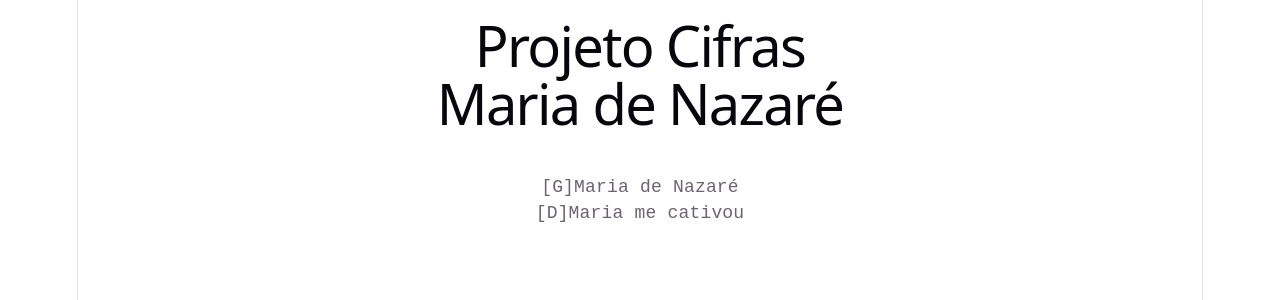
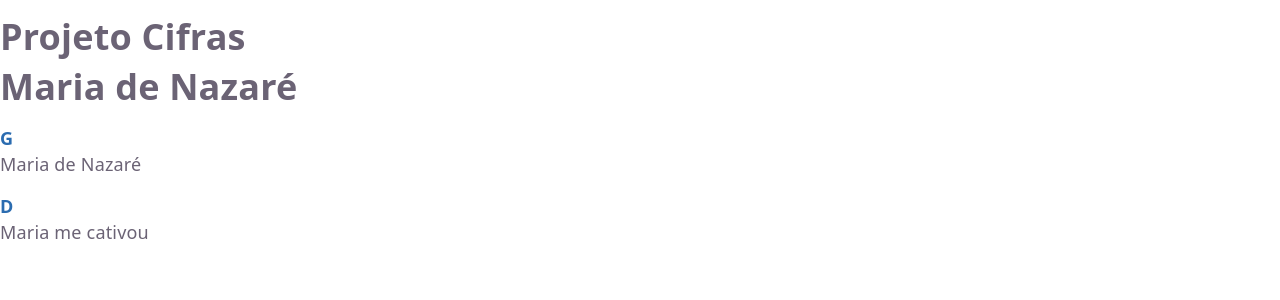
Before and after one commit to Krebz/cifras-manager, a React (Vite) app: page / in a window 1280 px wide. Shown: the top 300 px of the page. Built offline with nearby package versions, Linux system fonts and the light colour scheme.

Commit message:
chore: estrutura inicial do projeto

```diff
--- a/src/components/SongViewer.tsx
+++ b/src/components/SongViewer.tsx
@@ -4,10 +4,32 @@
 }
 
 export default function SongViewer({ title, content }: Props) {
+  const lines = content.trim().split("\n")
+
   return (
     <div>
       <h1>{title}</h1>
-      <pre>{content}</pre>
+
+      {lines.map((line, index) => {
+        const match = line.match(/\[(.*?)\](.*)/)
+
+        if (!match) {
+          return <p key={index}>{line}</p>
+        }
+
+        const chord = match[1]
+        const lyric = match[2]
+
+        return (
+          <div key={index} style={{ marginBottom: "16px" }}>
+            <div style={{ fontWeight: "bold", color: "#2b6cb0" }}>
+              {chord}
+            </div>
+
+            <div>{lyric}</div>
+          </div>
+        )
+      })}
     </div>
   )
 }
--- a/src/index.css
+++ b/src/index.css
@@ -15,15 +15,7 @@
   --heading: system-ui, 'Segoe UI', Roboto, sans-serif;
   --mono: ui-monospace, Consolas, monospace;
 
-  font: 18px/145% var(--sans);
-  letter-spacing: 0.18px;
   color-scheme: light dark;
-  color: var(--text);
-  background: var(--bg);
-  font-synthesis: none;
-  text-rendering: optimizeLegibility;
-  -webkit-font-smoothing: antialiased;
-  -moz-osx-font-smoothing: grayscale;
 
   @media (max-width: 1024px) {
     font-size: 16px;
@@ -44,68 +36,29 @@
     --shadow:
       rgba(0, 0, 0, 0.4) 0 10px 15px -3px, rgba(0, 0, 0, 0.25) 0 4px 6px -2px;
   }
-
-  #social .button-icon {
-    filter: invert(1) brightness(2);
-  }
 }
 
 #root {
-  width: 1126px;
-  max-width: 100%;
-  margin: 0 auto;
-  text-align: center;
-  border-inline: 1px solid var(--border);
-  min-height: 100svh;
-  display: flex;
-  flex-direction: column;
+  min-height: 100vh;
   box-sizing: border-box;
 }
 
 body {
   margin: 0;
+  padding: 0;
+
+  font: 18px/145% var(--sans);
+  letter-spacing: 0.18px;
+
+  color: var(--text);
+  background: var(--bg);
+
+  font-synthesis: none;
+  text-rendering: optimizeLegibility;
+  -webkit-font-smoothing: antialiased;
+  -moz-osx-font-smoothing: grayscale;
 }
 
-h1,
-h2 {
-  font-family: var(--heading);
-  font-weight: 500;
-  color: var(--text-h);
+* {
+  box-sizing: border-box;
 }
-
-h1 {
-  font-size: 56px;
-  letter-spacing: -1.68px;
-  margin: 32px 0;
-  @media (max-width: 1024px) {
-    font-size: 36px;
-    margin: 20px 0;
-  }
-}
-h2 {
-  font-size: 24px;
-  line-height: 118%;
-  letter-spacing: -0.24px;
-  margin: 0 0 8px;
-  @media (max-width: 1024px) {
-    font-size: 20px;
-  }
-}
-p {
-  margin: 0;
-}
-
-code,
-.counter {
-  font-family: var(--mono);
-  display: inline-flex;
-  border-radius: 4px;
-  color: var(--text-h);
-}
-
-code {
-  font-size: 15px;
-  line-height: 135%;
-  padding: 4px 8px;
-  background: var(--code-bg);
-}
```
